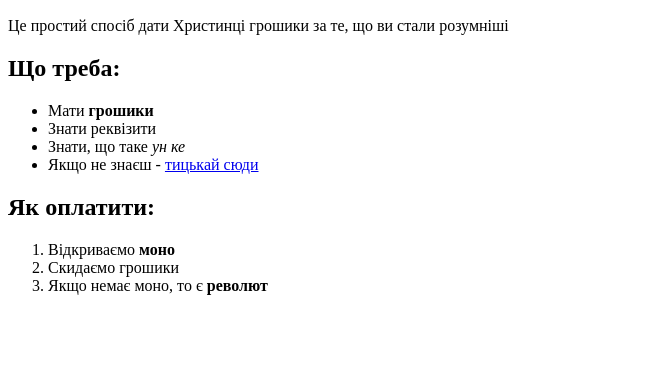
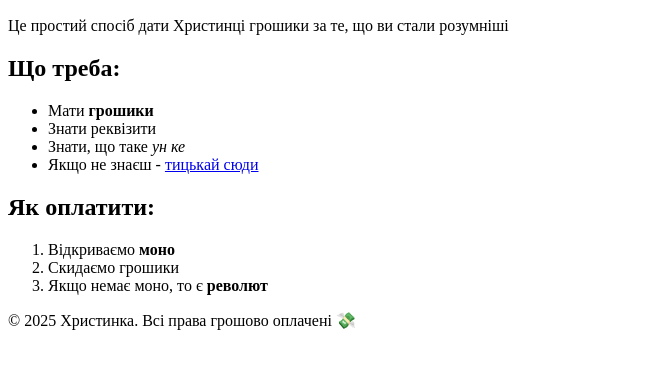
Before and after one commit to ffrantt/test, a plain HTML site: page index.html in a window 1280 px wide. Shown: the part 333-702 px from the top of the page, without its empty margins (0-662 px from the left). Drawn offline with Linux system fonts and the light colour scheme.

Commit message:
Update index.html
Додання структури до коду + нижній блок

```diff
--- a/index.html
+++ b/index.html
@@ -1,14 +1,22 @@
 <!DOCTYPE html>
-<html>
+<html lang="uk">
 <head>
 	<meta charset="UTF-8">
 	<title>Оплата Христинці</title>
 </head>
 	<body>
+	<!-- Верхня частина з назвою та зображенням -->
+	<header>
         	<h1>Оплата грошиків Христинці за навчання</h1>
 		<img src="https://raw.githubusercontent.com/ffrantt/test/refs/heads/main/Stora%20Cristina.jpg" alt="Лого" width="250">
+	<header>
+	<main>
+		<!-- Інтро -->
+		<section>
 			<p>Це простий спосіб дати Христинці грошики за те, що ви стали розумніші</p>
-
+		</section>
+		 <!-- Що потрібно -->
+		<section>
         		<h2>Що треба:</h2>
         		<ul>
             			<li>Мати <b>грошики</b></li>
@@ -16,11 +24,20 @@
             			<li>Знати, що таке <i>ун ке</i></li>
 	    			<li>Якщо не знаєш - <a href="https://www.instagram.com/stora_cristina/">тицькай сюди</a></li>
        			</ul>
+		</section>
+		<!-- Як заплатити -->
+		<section>
         		<h2>Як оплатити:</h2>
        			 <ol>
             			<li>Відкриваємо <b>моно</b></li>
             			<li>Скидаємо грошики</li>
             			<li>Якщо немає моно, то є <b>револют</b></li>
        			</ol>
+		</section>
+	</main>
+	 <!-- Нижня частина -->
+    	<footer>
+       		<p>&copy; 2025 Христинка. Всі права грошово оплачені 💸</p>
+    	</footer>
     </body>
 </html>
```
Lines whose indentation alone changed are shown as unchanged.
